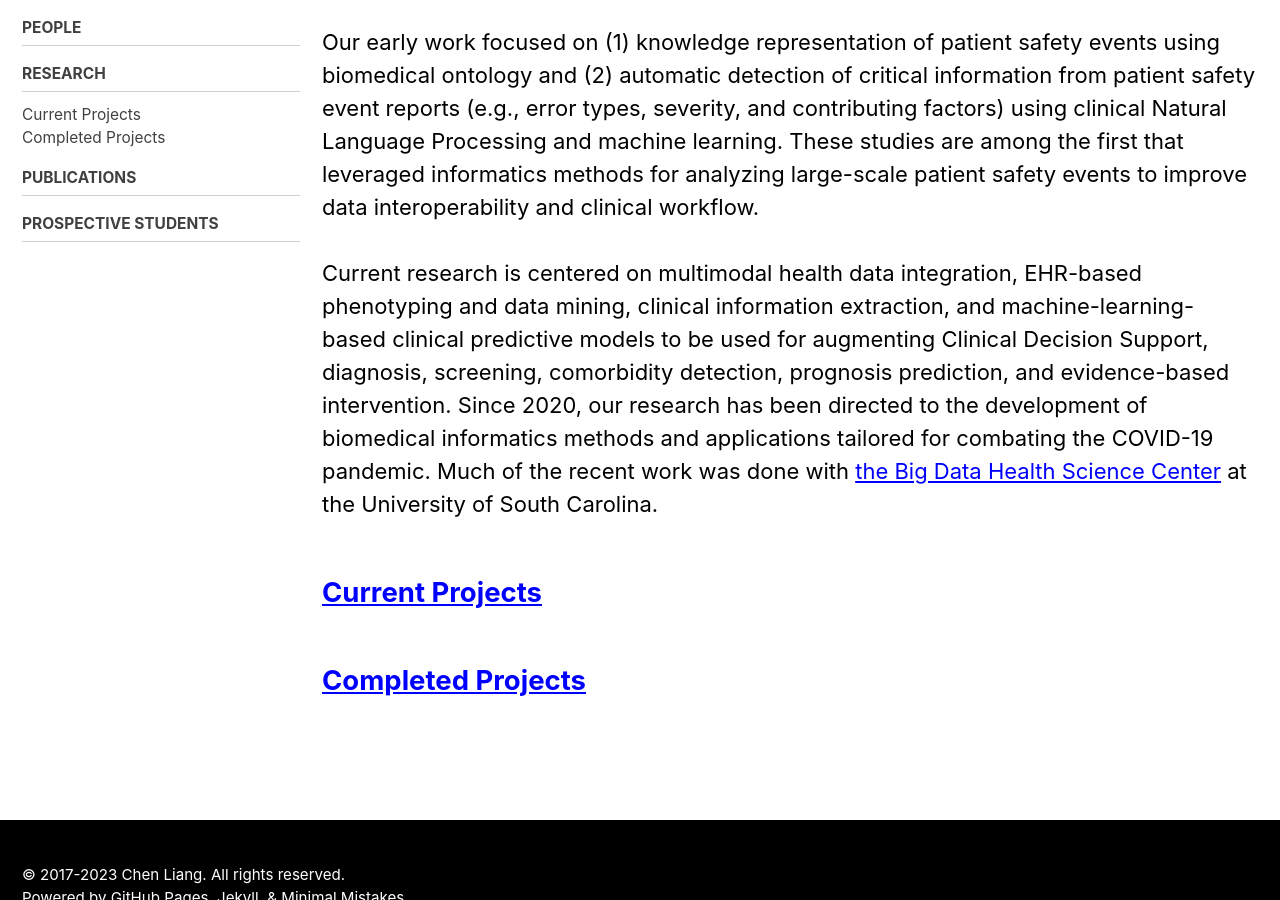
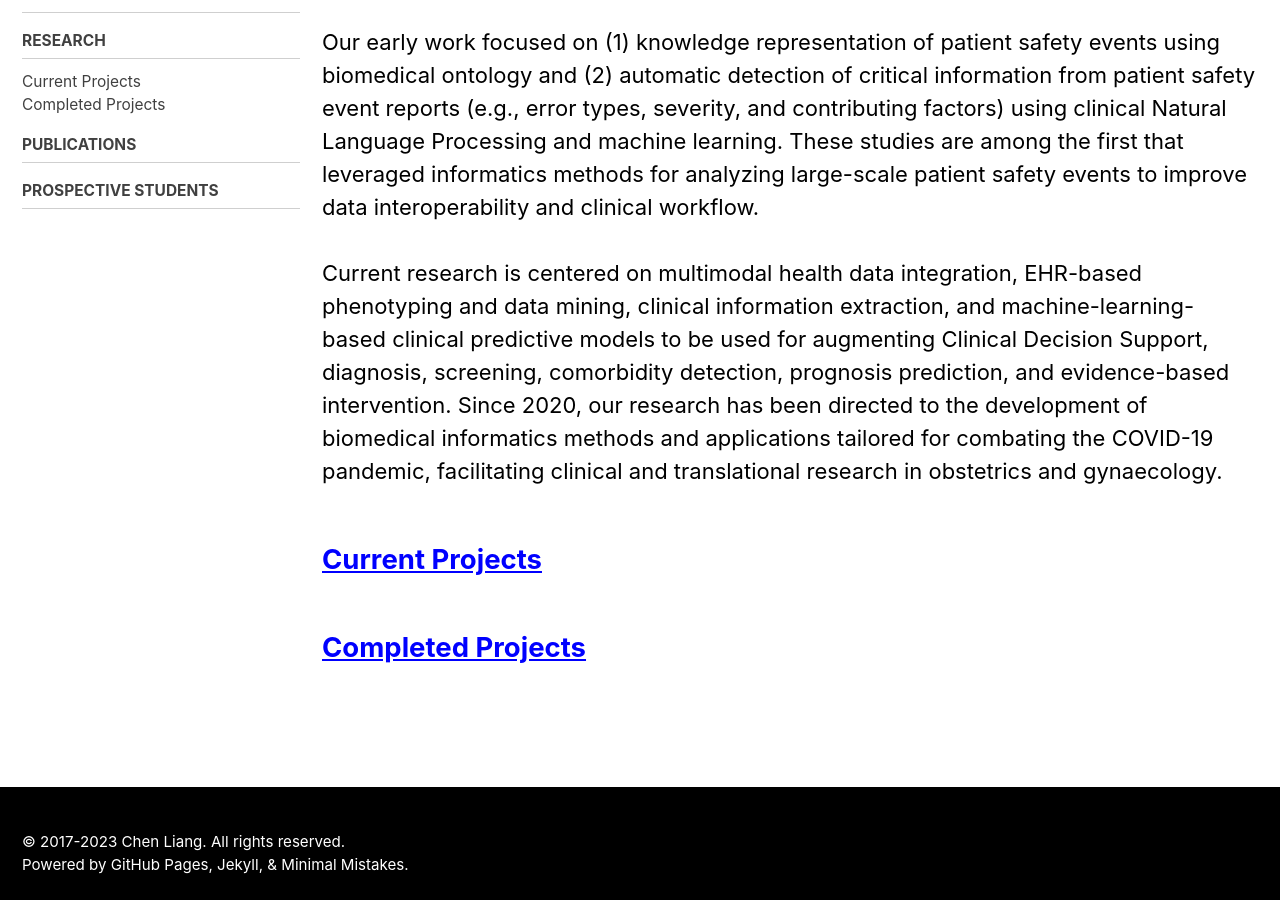
Before and after one commit to nehcgnail/nehcgnail.github.io, a Jekyll site: the page built from _pages/research.md, in a window 1280 px wide and 900 px high, scrolled down 710 px. Built offline with Jekyll 4.4.1, drawn with Linux system fonts in a browser that asks for light colours; cached includes are drawn as plain includes; nearby versions of some CDN libraries.

Commit message:
Update research.md

```diff
--- a/_pages/research.md
+++ b/_pages/research.md
@@ -11,7 +11,7 @@ header:
 ## Overview
 Our early work focused on (1) knowledge representation of patient safety events using biomedical ontology and (2) automatic detection of critical information from patient safety event reports (e.g., error types, severity, and contributing factors) using clinical Natural Language Processing and machine learning. These studies are among the first that leveraged informatics methods for analyzing large-scale patient safety events to improve data interoperability and clinical workflow. <br/>
 <br/>
-Current research is centered on multimodal health data integration, EHR-based phenotyping and data mining, clinical information extraction, and machine-learning-based clinical predictive models to be used for augmenting Clinical Decision Support, diagnosis, screening, comorbidity detection, prognosis prediction, and evidence-based intervention. Since 2020, our research has been directed to the development of biomedical informatics methods and applications tailored for combating the COVID-19 pandemic. Much of the recent work was done with [the Big Data Health Science Center](https://bigdata.sc.edu) at the University of South Carolina.<br/>
+Current research is centered on multimodal health data integration, EHR-based phenotyping and data mining, clinical information extraction, and machine-learning-based clinical predictive models to be used for augmenting Clinical Decision Support, diagnosis, screening, comorbidity detection, prognosis prediction, and evidence-based intervention. Since 2020, our research has been directed to the development of biomedical informatics methods and applications tailored for combating the COVID-19 pandemic, facilitating clinical and translational research in obstetrics and gynaecology. <br/>
 
 ## [Current Projects](current_projects)
 ## [Completed Projects](completed_projects)
```
